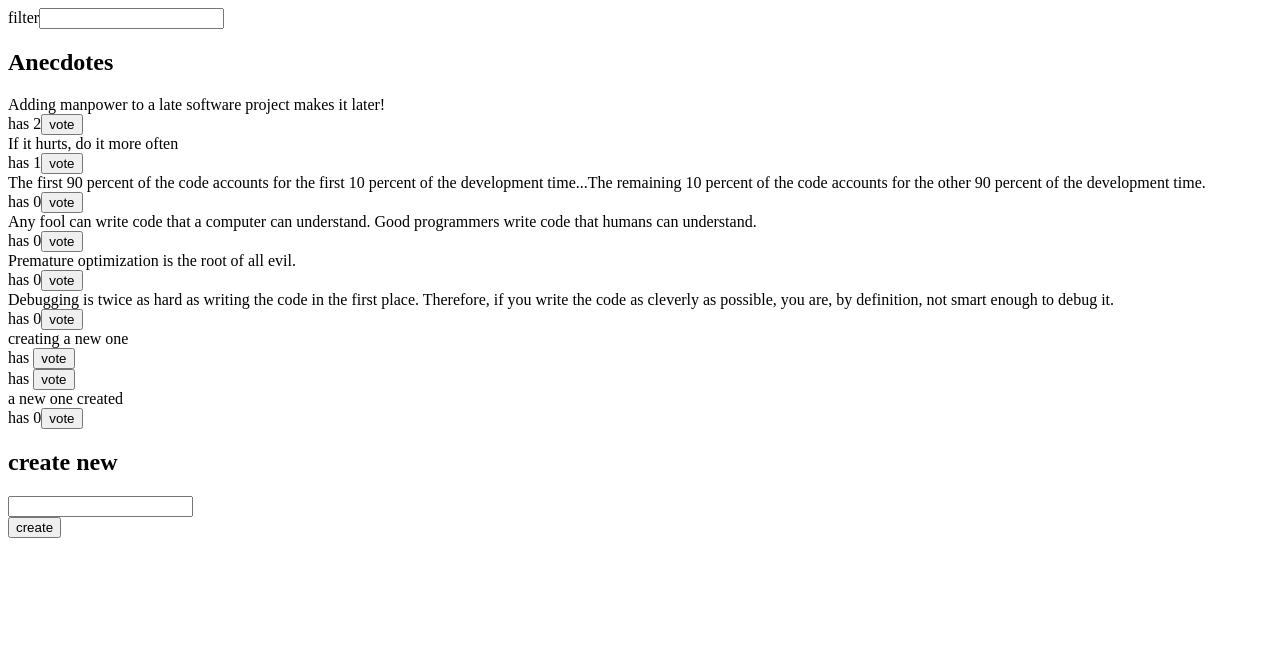
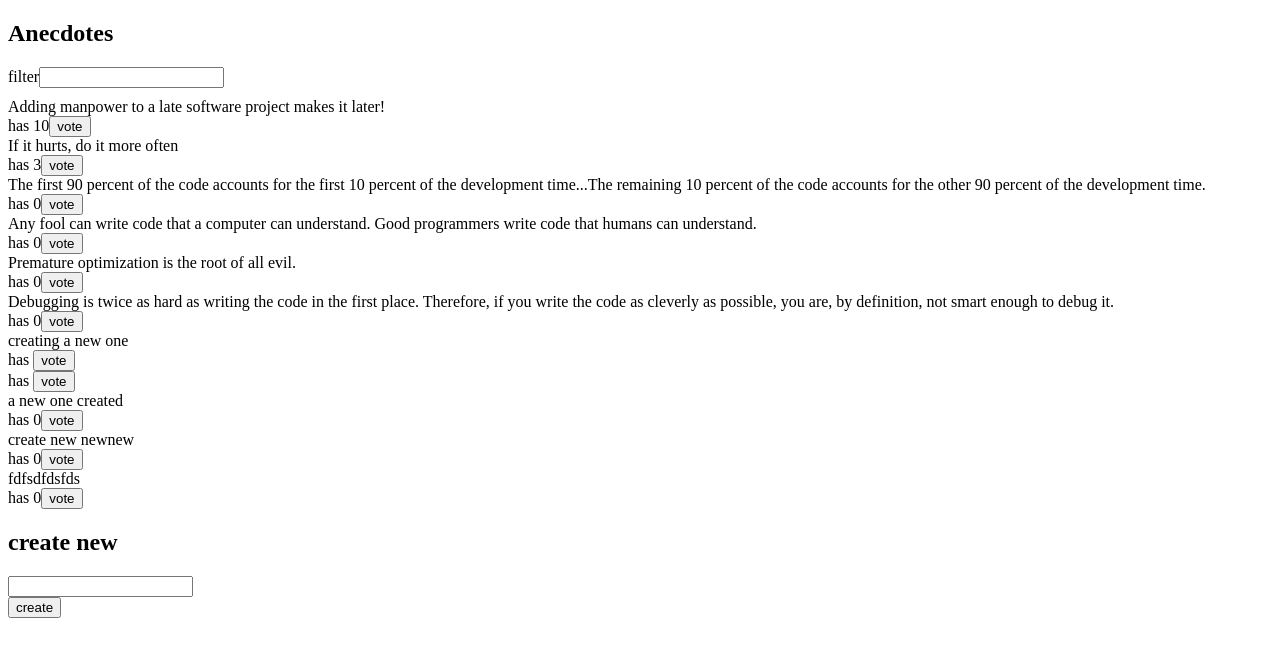
Before and after one commit to aiaiaida/FullStackOpen-part6, a React (Vite) app in the folder anecdotes/: page / in a window 1280 px wide. Shown: the top 656 px of the page. Built offline with nearby package versions, Linux system fonts and the light colour scheme; data requests are answered from the project's data file.

Commit message:
6.10 done

```diff
--- a/anecdotes/db.json
+++ b/anecdotes/db.json
@@ -3,12 +3,12 @@
     {
       "content": "If it hurts, do it more often",
       "id": "47145",
-      "votes": 1
+      "votes": 3
     },
     {
       "content": "Adding manpower to a late software project makes it later!",
       "id": "21149",
-      "votes": 2
+      "votes": 10
     },
     {
       "content": "The first 90 percent of the code accounts for the first 10 percent of the development time...The remaining 10 percent of the code accounts for the other 90 percent of the development time.",
@@ -44,6 +44,16 @@
       "content": "a new one created",
       "votes": 0,
       "id": "XRjij4pgWgc"
+    },
+    {
+      "content": "create new newnew",
+      "votes": 0,
+      "id": "uFLRxztO5f4"
+    },
+    {
+      "content": "fdfsdfdsfds",
+      "votes": 0,
+      "id": "Tq-iaEls_DU"
     }
   ],
   "$schema": "./node_modules/json-server/schema.json"
--- a/anecdotes/src/App.jsx
+++ b/anecdotes/src/App.jsx
@@ -3,6 +3,7 @@ import AnecdoteForm from "./components/AnecdoteForm"
 import Filter from "./components/Filter"
 import { useEffect } from "react"
 import { useAnecdotesActions } from "./store"
+import Notification from './components/Notification'
 
 const App = () => {
   const { initialize } = useAnecdotesActions()
@@ -11,8 +12,9 @@ const App = () => {
   }, [initialize])
   return (
     <div>
+      <h2>Anecdotes</h2>
+      <Notification />
       <Filter />
-      <h2>Anecdotes</h2>
       <AnecdoteList />
       <AnecdoteForm />
     </div>
--- a/anecdotes/src/components/AnecdoteForm.jsx
+++ b/anecdotes/src/components/AnecdoteForm.jsx
@@ -1,14 +1,17 @@
 import { useAnecdotesActions } from '../store'
+import { useNotificationActions } from '../store'
 
 const AnecdoteForm = () => {
 
   const { add } = useAnecdotesActions()
+  const { setNotification } = useNotificationActions()
 
   const createNew = async (e) => {
     e.preventDefault()
     const newAnecdote = e.target.input.value
     await add(newAnecdote)
     e.target.reset()
+    setNotification(`You created '${newAnecdote}'`)
   }
   return (
     <div>
--- a/anecdotes/src/components/AnecdoteList.jsx
+++ b/anecdotes/src/components/AnecdoteList.jsx
@@ -1,14 +1,17 @@
 import { useAnecdotes, useFilter, useAnecdotesActions } from "../store"
+import { useNotificationActions } from "../store"
 
 const AnecdoteList = () => {
   const anecdotes = useAnecdotes()
   const filter = useFilter()
+  const { setNotification } = useNotificationActions()
 
   const filtered = anecdotes.filter(anecdote => anecdote.content.toLowerCase().includes(filter.toLowerCase()))
   const sorted = filtered.toSorted((a,b) => b.votes - a.votes)
   const { vote } = useAnecdotesActions()
-  const voteAnecdote = (id) => {
+  const voteAnecdote = (id, content) => {
     vote(id)
+    setNotification(`You voted '${content}'`)
   }
 
   return (
@@ -18,7 +21,7 @@ const AnecdoteList = () => {
           <div>{anecdote.content}</div>
           <div>
             has {anecdote.votes}
-            <button onClick={() => voteAnecdote(anecdote.id)}>vote</button>
+            <button onClick={() => voteAnecdote(anecdote.id, anecdote.content)}>vote</button>
           </div>
         </div>
       ))}
--- a/anecdotes/src/components/Notification.jsx
+++ b/anecdotes/src/components/Notification.jsx
@@ -1,3 +1,5 @@
+import { useNotification } from "../store"
+
 const Notification = () => {
   const style = {
     border: "solid",
@@ -6,9 +8,13 @@ const Notification = () => {
     marginBottom: 10,
   }
 
+  const notification = useNotification()
+
+  if (!notification) return null
+
   return (
     <div style={style} data-testid="notification">
-      render here notification...
+      {notification}
     </div>
   )
 }
--- a/anecdotes/src/store.js
+++ b/anecdotes/src/store.js
@@ -41,6 +41,22 @@ const useAnecdoteStore = create((set, get) => ({
   },
 }))
 
+const useNotificationStore = create((set) => ({
+  notification: '',
+  actions: {
+    setNotification: (message) => {
+      set({ notification: message })
+
+      setTimeout(() => {
+        set({ notification: '' })
+      }, 5000);
+    }
+  }
+}))
+
 export const useAnecdotes = () => useAnecdoteStore((state) => state.anecdotes)
 export const useFilter = () => useAnecdoteStore((state) => state.filter)
 export const useAnecdotesActions = () => useAnecdoteStore((state) => state.actions)
+
+export const useNotification = () => useNotificationStore((state) => state.notification)
+export const useNotificationActions = () => useNotificationStore((state) => state.actions)
```
